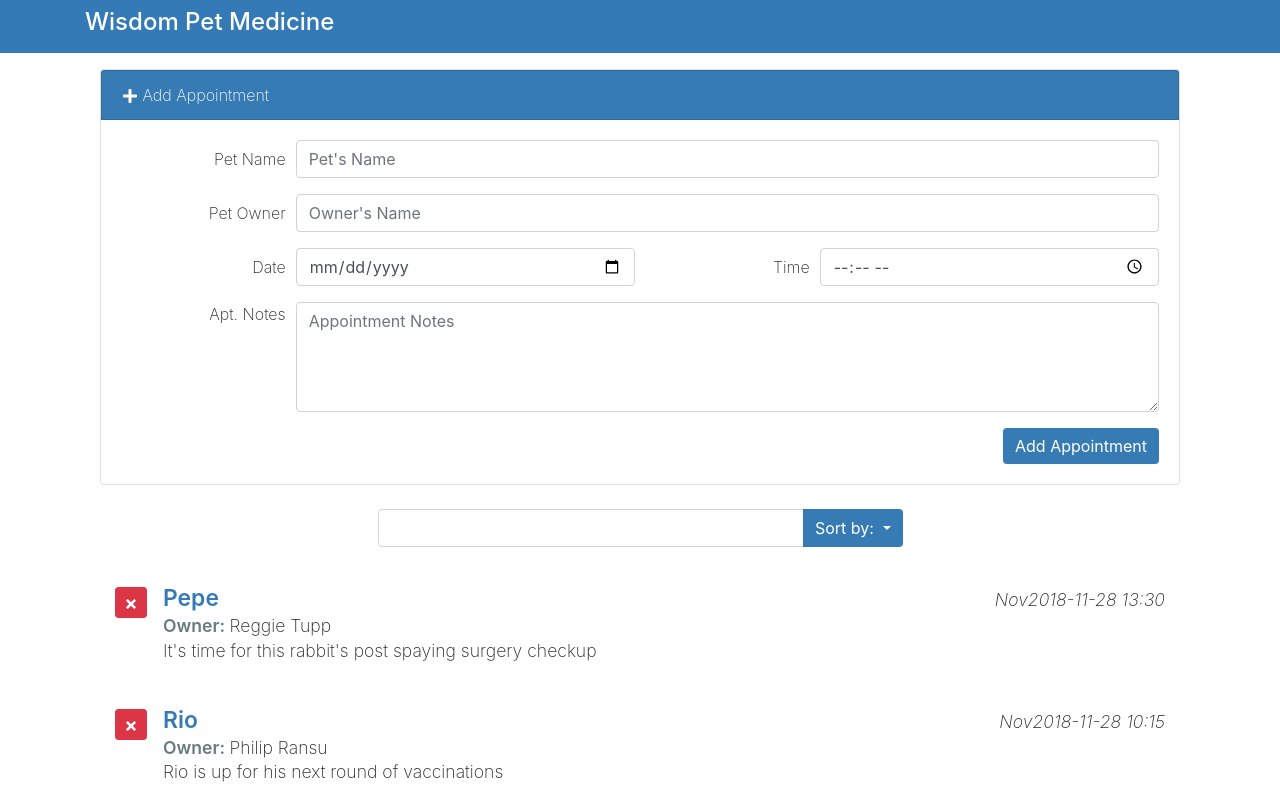
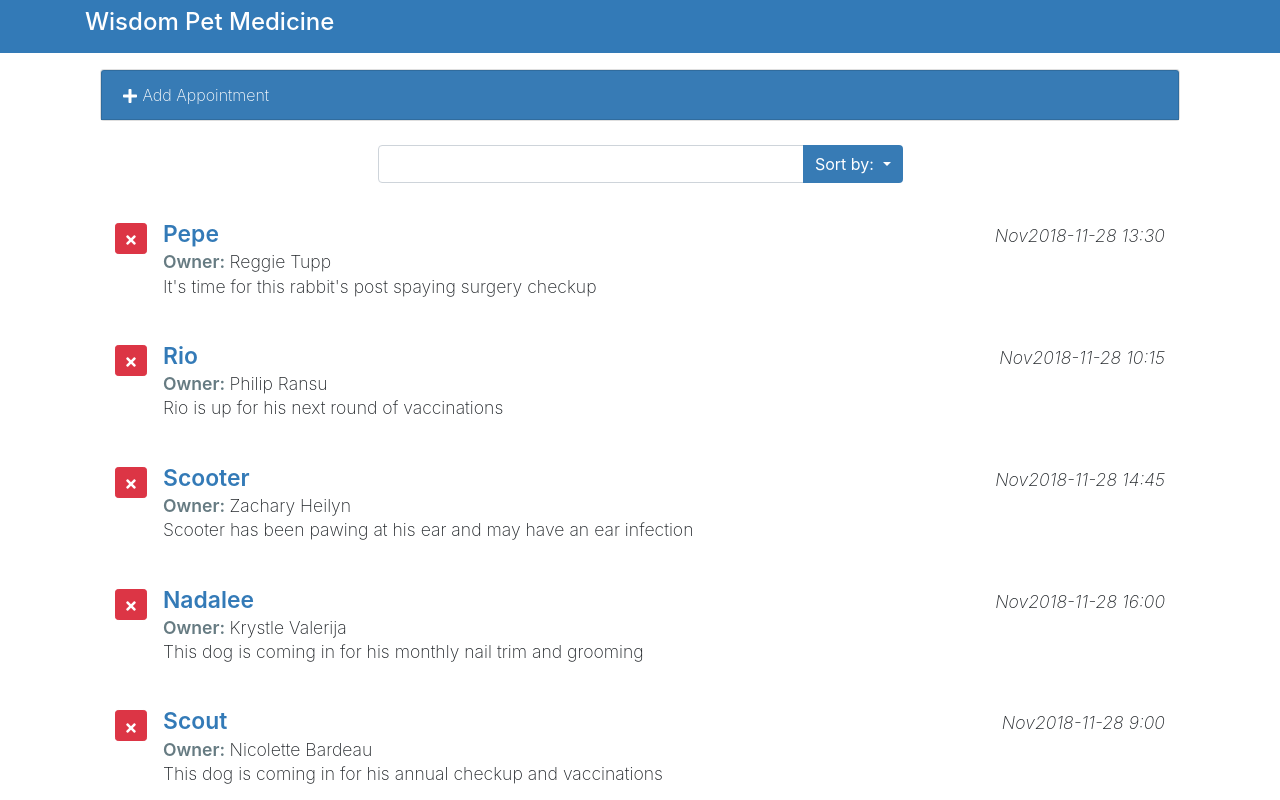
Before and after one commit to johnmorrisQADeveloper/005_react_hooks_user_interface, a React (Create React App) app: page / in a window 1280 px wide. Shown: the top 800 px of the page. Built offline with nearby package versions, Linux system fonts and the light colour scheme.

Commit message:
search functionality

```diff
--- a/src/components/App.js
+++ b/src/components/App.js
@@ -9,7 +9,8 @@ function App() {
   const [app, setApp] = useState({
     myAppointments: [],
     lastIndex: 0,
-    formDisplay: true,
+    formDisplay: false,
+    queryText: '',
     orderBy: 'ownerName',
     orderDir: 'asc'
   })
@@ -48,22 +49,32 @@ function App() {
     } else {
       order = -1
     }
-    fiteredApts.sort((a, b) => {
-      if (a[app.orderBy].toLowerCase() <
-        b[app.orderBy].toLowerCase()
-      ) {
+    fiteredApts = fiteredApts.sort((a, b) => {
+      if (a[app.orderBy].toLowerCase() < b[app.orderBy].toLowerCase()) {
         return -1 * order
       } else {
         return 1 * order
       }
+    }).filter(eachItem => {
+      return (
+        eachItem['petName'].toLowerCase().includes(app.queryText.toLowerCase()) ||
+        eachItem['ownerName'].toLowerCase().includes(app.queryText.toLowerCase()) ||
+        eachItem['aptNotes'].toLowerCase().includes(app.queryText.toLowerCase())
+      )
     })
     setApp({
       ...app,
       'myAppointments': fiteredApts
     })
+  }, [app.orderBy, app.orderDir, app.queryText])
 
-  }, [app.orderBy, app.orderDir])
 
+  const searchApts = (search) => {
+    setApp({
+      ...app,
+      'queryText': search
+    })
+  }
   const changeOrder = (orderBy, orderDir) => {
     console.log(orderBy, orderDir)
     setApp({
@@ -121,6 +132,7 @@ function App() {
                 orderBy={app.orderBy}
                 orderDir={app.orderDir}
                 changeOrder={changeOrder}
+                searchApts={searchApts}
               />
               <ListAppointments
                 myAppointments={app.myAppointments}
--- a/src/components/SearchAppointments.js
+++ b/src/components/SearchAppointments.js
@@ -1,6 +1,6 @@
 import React from 'react'
 
-const SearchAppointments = ({ orderBy, orderDir, changeOrder }) => {
+const SearchAppointments = ({ orderBy, orderDir, changeOrder, searchApts }) => {
   return (
     <div className="search-appointments row justify-content-center my-4">
       <div className="col-md-6">
@@ -10,6 +10,7 @@ const SearchAppointments = ({ orderBy, orderDir, changeOrder }) => {
             type="text"
             className="form-control"
             aria-label="Search Appointments"
+            onChange={e => searchApts(e.target.value)}
           />
           <div className="input-group-append">
             <button
```
